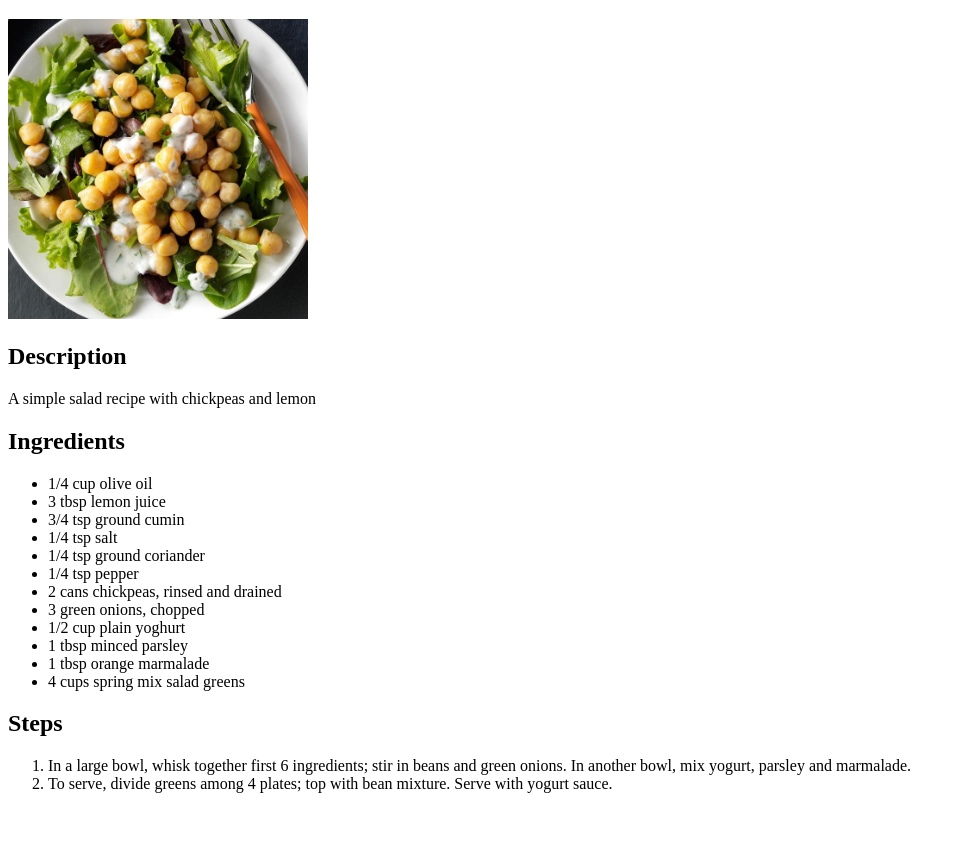
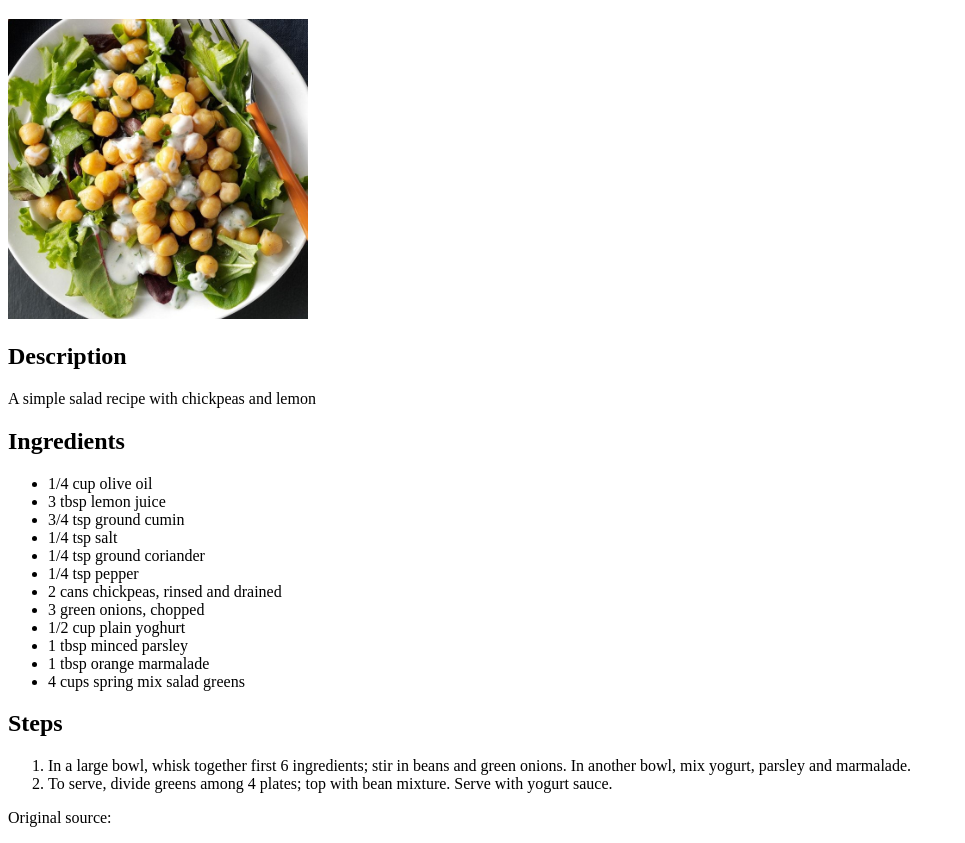
Before and after one commit to bryanluu/odin-recipes, a plain HTML site: page recipes/lemony_garbanzo_salad.html in a window 1280 px wide. Shown: the part 61-904 px from the top of the page, without its empty margins (0-965 px from the left). Before the commit the page ends 870 px from the top, so only its background shows below. Drawn offline with Linux system fonts and the light colour scheme.

Commit message:
:lipstick: add original source for salad
Oops I forgot the source for the salad

```diff
--- a/recipes/lemony_garbanzo_salad.html
+++ b/recipes/lemony_garbanzo_salad.html
@@ -35,5 +35,6 @@
         <li>To serve, divide greens among 4 plates; top with bean mixture. Serve with yogurt sauce.</li>
       </ol>
     </div>
+    <p>Original source: <a href="https://www.tasteofhome.com/recipes/lemony-garbanzo-salad/"></a></p>
   </body>
 </html>
```
